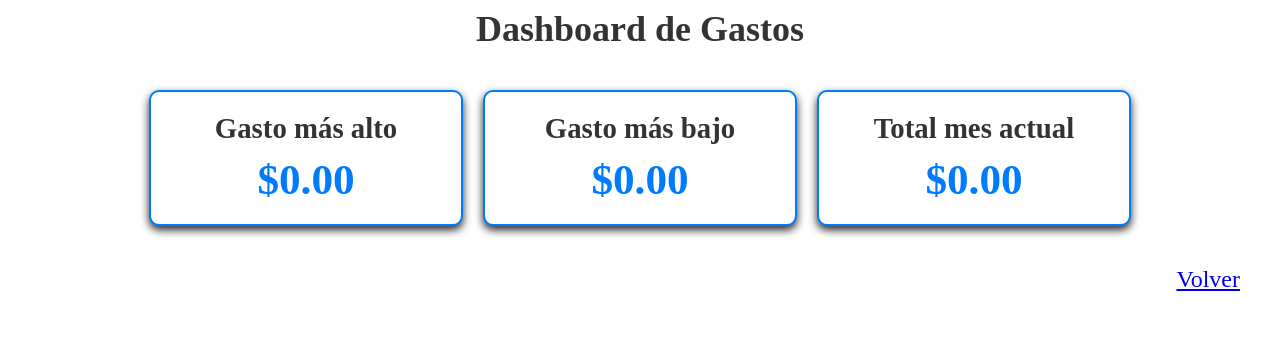
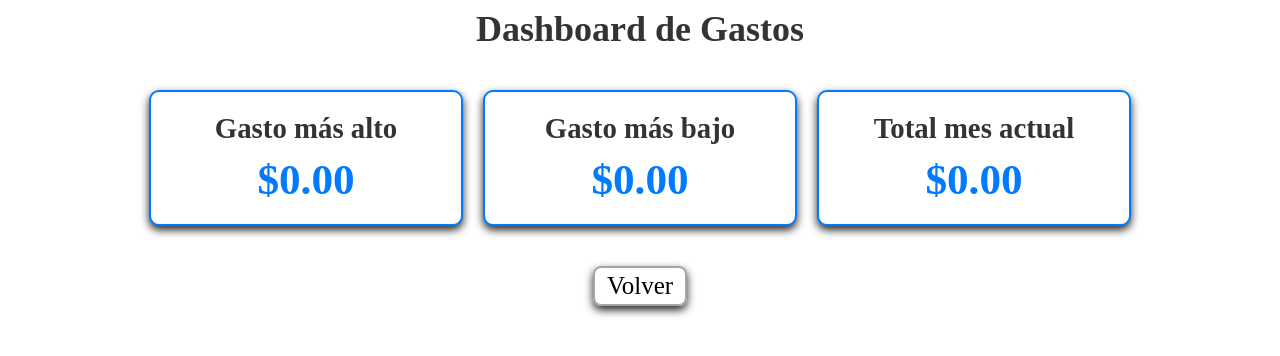
Before and after one commit to RACERO93/Gesti-n-de-Gastos93, a website: page HTML/dashboard.html in a window 1280 px wide. Shown: the part 242-598 px from the top of the page. Drawn offline with Linux system fonts and the light colour scheme; no server answers.

Commit message:
ajuste del boton volver

```diff
--- a/HTML/dashboard.html
+++ b/HTML/dashboard.html
@@ -1,20 +1,17 @@
 <!DOCTYPE html>
 <html lang="es">
-
   <head>
     <meta charset="UTF-8" />
     <title>Dashboard de Gastos</title>
-  <link rel="stylesheet" href="../styles_css/dashboard.css">
-  <link rel="icon" href="logo.png">
-  <style>
-  </style>
+    <link rel="stylesheet" href="../styles_css/dashboard.css" />
+    <link rel="icon" href="logo.png" />
+    <style></style>
   </head>
   <header>
-  <img src="logo.png" alt="JHJ" class="img">
+    <img src="logo.png" alt="JHJ" class="img" />
   </header>
 
   <body>
-
     <h2>Dashboard de Gastos</h2>
 
     <div class="dashboard">
@@ -31,11 +28,9 @@
         <span id="totalMes">$0.00</span>
       </div>
     </div>
-  <a class="a" href="../menu.html">Volver </a>
+
+    <a class="volver" href="../menu.html">Volver </a>
 
     <script src="../Javascript/dashboard.js"></script>
-
-
   </body>
-
 </html>
--- a/styles_css/dashboard.css
+++ b/styles_css/dashboard.css
@@ -4,6 +4,7 @@ body {
         padding: 40px;
         margin: 0;
         background: linear-gradient( 50%, rgb(94, 191, 191) 77%);
+        text-align: center;
 }
 
 .img{
@@ -47,12 +48,27 @@ body {
         font-size: 1.5em;
         color: #007BFF;
     }
-    .a{
 
-        float: right;
+
+    .volver{
+        display: inline-block;  /* se comporto como un bloque de linea  */
+
+        font-size: 25px;
+        font-family:serif;
+        border: 2px solid #a5a5a5;
+        border-radius: 8px;
+        text-decoration: none;
+        padding: 4px 12px;
+        box-shadow: 0 4px 8px rgba(10, 10, 10, 0.892);
+        color: black;
+        transition: 0.3s;
+
     }
-    .a:hover {
-        color: green;
+
+    .volver:hover {
         box-shadow: #333;
         text-decoration: none;
+        background-color: #a7a9aa;
+        color: #fff;
+
     }
--- a/styles_css/gastoGeneral.css
+++ b/styles_css/gastoGeneral.css
@@ -27,6 +27,21 @@ h2 {
         width: 200px;
 }
 
+.volver{
+        border: 1px solid black;
+        padding: 2px 8px;
+        border-radius: 4px;
+        background-color: rgb(239, 233, 233);
+        box-shadow: 0 4px 6px black;
+        text-decoration: none;
+        color: black;
+}
+.volver:hover{
+        background-color: #a7d1fe;
+        transition: 0.2s;
+        text-decoration:none ;
+
+}
 table {
         width: 100%;
         border-collapse:collapse;
```
Also changed, not shown: HTML/gastoGeneral.html (+1 -1 lines). Lines whose indentation alone changed are shown as unchanged.
